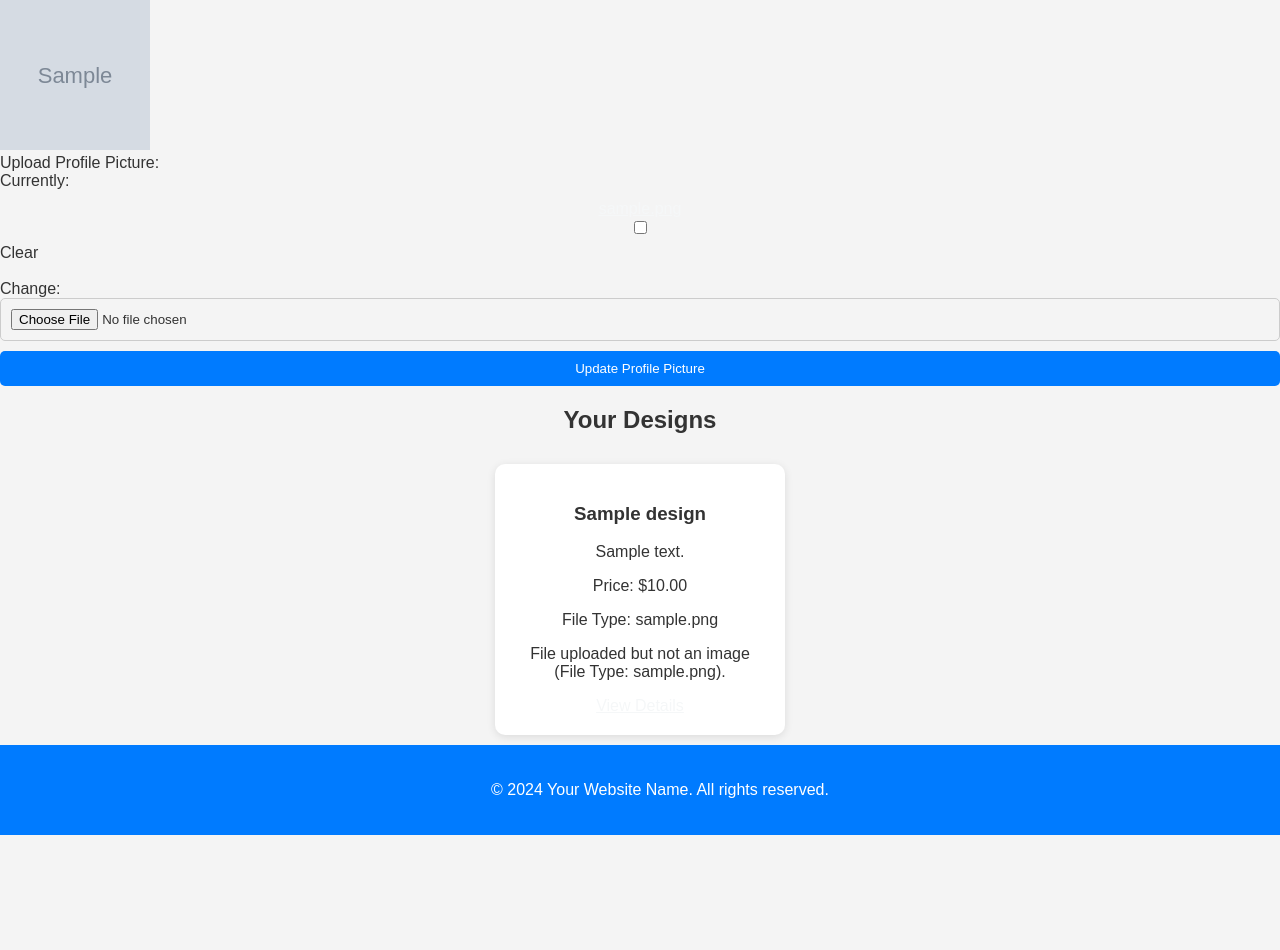
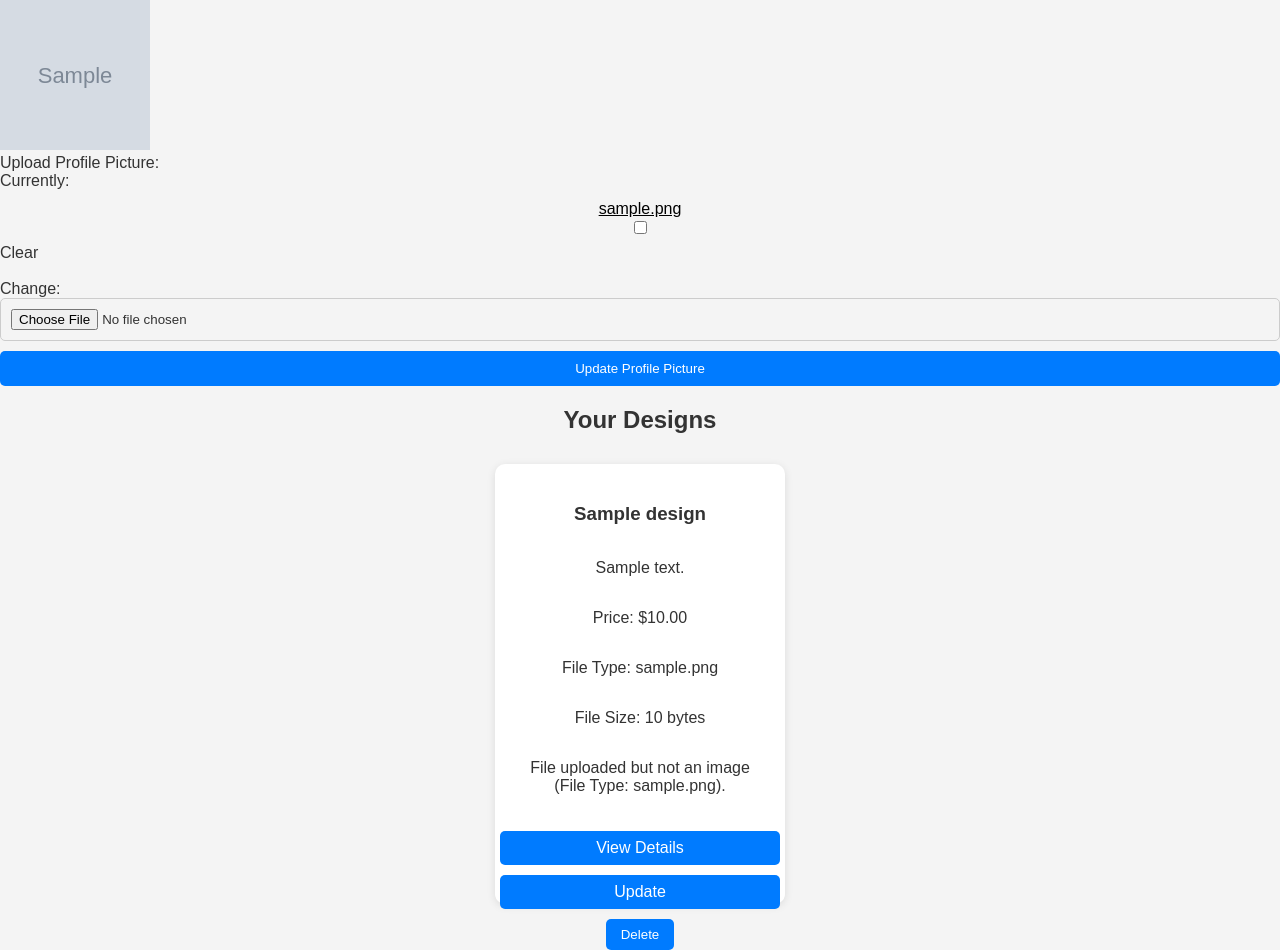
Before and after one commit to ship-Gitty/kalakunj, a Django app: page /profile/ in a window 1280 px wide. Shown: the part 120-1070 px from the top of the page. Before the commit the page ends 955 px from the top, so only its background shows below. Run offline with Django 5.2, Linux system fonts and the light colour scheme; a user stored in the database is signed in; tables that the repository leaves empty hold one stand-in row (values such as "Sample post"); grey boxes marked "Sample" are stand-in pictures.

Commit message:
COMPLETE CRUD

```diff
--- a/myproject/myapp/models.py
+++ b/myproject/myapp/models.py
@@ -1,5 +1,6 @@
 from django.contrib.auth.models import AbstractUser
 from django.db import models
+import os
 
 
 # Custom User model extending AbstractUser
--- a/myproject/myapp/static/css/style.css
+++ b/myproject/myapp/static/css/style.css
@@ -104,7 +104,7 @@ button:hover {
 }
 
 a {
-    color: #f5f7f8;
+    color: #000000;
     text-align: center;
     margin-top: 10px;
 }
@@ -142,30 +142,134 @@ main {
     flex-wrap: wrap;
 }
 
+/* Design Container - Profile & Marketplace */
+/* Ensure proper container for design items */
+/* Container for the design item */
+/* Adjust the design item container */
 .design-item {
     background-color: white;
     border-radius: 10px;
     box-shadow: 0px 2px 8px rgba(0, 0, 0, 0.1);
     margin: 10px;
     padding: 20px;
-    width: 250px;
+    width: 250px;  /* Keep the width consistent */
+    height: 400px; /* Set a fixed height for all containers */
     text-align: center;
     transition: transform 0.3s ease-in-out;
+    display: flex;
+    flex-direction: column;
+    justify-content: space-between;  /* Ensure content is spaced correctly */
 }
+
 
 .design-item:hover {
     transform: scale(1.05);
 }
 
-.design-info h4 {
-    margin: 0;
-    color: #007bff;
+/* Image styling for design */
+/* Image should fit inside the container */
+.design-item .design-image {
+    max-width: 100%;  /* Fit width */
+    max-height: 200px; /* Limit height */
+    object-fit: cover; /* Maintain aspect ratio while covering container */
+    border-radius: 10px;
 }
 
+
+/* Styling for the View Details button */
+.view-details-btn {
+    margin-top: 10px;
+    text-decoration: none;
+    background-color: #007bff;
+    color: white;
+    padding: 8px 15px;
+    border-radius: 5px;
+    display: block;  /* Block display for better alignment */
+    text-align: center;
+    transition: background-color 0.3s;
+}
+
+.view-details-btn:hover {
+    background-color: #0056b3;
+}
+
+
+
+/* Design Info */
+.design-info {
+    margin-top: 10px;
+    display: flex;
+    flex-direction: column;
+    justify-content: center;
+}
+
+/* Ensure design info is properly spaced */
 .design-info p {
     margin: 5px 0;
     font-size: 16px;
 }
+
+.design-item .view-details {
+    margin-top: auto;  /* Push button to the bottom of the container */
+    padding: 10px 15px;
+    background-color: #007bff;
+    color: white;
+    border: none;
+    border-radius: 5px;
+    cursor: pointer;
+    text-decoration: none;
+    display: inline-block;
+}
+
+.design-item .view-details:hover {
+    background-color: #0056b3;
+}
+/* Ensure button fits well with design */
+.design-item a {
+    margin-top: 10px;
+    text-decoration: none;
+    background-color: #007bff;
+    color: white;
+    padding: 8px 15px;
+    border-radius: 5px;
+    display: inline-block;
+    transition: background-color 0.3s;
+}
+
+.design-item a:hover {
+    background-color: #0056b3;
+}
+/* Button container styling */
+.button-container {
+    display: flex;
+    flex-direction: column; /* Stack buttons vertically */
+    align-items: center; /* Center align buttons */
+    margin-top: 10px; /* Space above the buttons */
+}
+
+/* General button styling */
+.view-details-btn {
+    margin-top: 10px;
+    text-decoration: none;
+    background-color: #007bff; /* Primary button color */
+    color: white; /* Text color */
+    padding: 8px 15px; /* Add padding for better appearance */
+    border-radius: 5px; /* Rounded corners */
+    width: 100%; /* Fit to the width of the container */
+    text-align: center; /* Center text */
+    transition: background-color 0.3s; /* Smooth hover transition */
+}
+
+.view-details-btn:hover {
+    background-color: #0056b3; /* Darker blue on hover */
+}
+
+/* Ensure proper spacing between the design item content and buttons */
+.design-item {
+    margin-bottom: 20px; /* Space below each design item */
+}
+
+
 
 /* Footer */
 footer {
@@ -173,9 +277,11 @@ footer {
     color: white;
     text-align: center;
     padding: 20px;
-    position: relative;
+    position: relative; /* Change to relative */
     bottom: 0;
     width: 100%;
+    /* Optional styling for a cleaner look */
+    box-shadow: 0 -2px 8px rgba(0, 0, 0, 0.1);
 }
 
 /* Responsive Design */
--- a/myproject/myapp/templates/profile.html
+++ b/myproject/myapp/templates/profile.html
@@ -17,7 +17,6 @@
     </header>
 
     <section class="profile-section">
-        <!-- Display profile picture if it exists, otherwise show default message -->
         <div class="profile-picture">
             {% if user.profile_picture %}
                 <img src="{{ user.profile_picture.url }}" alt="Profile Picture" width="150" height="150">
@@ -26,7 +25,6 @@
             {% endif %}
         </div>
 
-        <!-- Form to upload or update profile picture -->
         <form method="POST" enctype="multipart/form-data">
             {% csrf_token %}
             <label for="id_profile_picture">Upload Profile Picture:</label>
@@ -44,28 +42,33 @@
                         <h3>{{ design.title }}</h3>
                         <p>{{ design.description }}</p>
                         <p>Price: ${{ design.price }}</p>
-                        <p>File Type: {{ design.file_type }}</p>  <!-- Display file type -->
+                        <p>File Type: {{ design.file_type }}</p>
+                        <p>File Size: {{ design.file_size }} bytes</p>
 
-                        <!-- Display the file if it's an image -->
                         {% if design.file_type in "png jpeg jpg gif svg" %}
-                        <img src="{{ design.file.url }}" alt="Design Image" width="150" height="150">
-                    {% else %}
-                        <p>File uploaded but not an image (File Type: {{ design.file_type }}).</p>
-                    {% endif %}
+                            <img src="{{ design.file.url }}" alt="Design Image" class="design-image">
+                        {% else %}
+                            <p>File uploaded but not an image (File Type: {{ design.file_type }}).</p>
+                        {% endif %}
 
-
-                        <a href="{% url 'design_detail' design.id %}">View Details</a>
+                        <div class="button-container">
+                            <a href="{% url 'design_detail' design.id %}" class="view-details-btn">View Details</a>
+                            {% if user == design.artist %}
+                                <a href="{% url 'update_design' design.id %}" class="view-details-btn">Update</a>
+                                <form action="{% url 'delete_design' design.id %}" method="POST" style="display:inline;">
+                                    {% csrf_token %}
+                                    <button type="submit" class="view-details-btn" onclick="return confirm('Are you sure you want to delete this design?');">Delete</button>
+                                </form>
+                            {% endif %}
+                        </div>
                     </div>
                 {% endfor %}
             {% else %}
                 <p>You haven't uploaded any designs yet.</p>
             {% endif %}
         </div>
-
     </section>
 
-    <footer>
-        <p>&copy; 2024 Your Website Name. All rights reserved.</p>
-    </footer>
+
 </body>
 </html>
--- a/myproject/myapp/urls.py
+++ b/myproject/myapp/urls.py
@@ -11,6 +11,8 @@ from .views import (
     CustomLoginView,
     logout_view,
     profile_view,
+    update_design,
+    delete_design
 )
 from django.contrib.auth.views import LogoutView
 
@@ -23,4 +25,6 @@ urlpatterns = [
     path('login/', CustomLoginView.as_view(), name='login'),
     path('logout/', logout_view, name='logout'),  # Add this line
     path('profile/', profile_view, name='profile'),
+    path('update_design/<int:design_id>/', update_design, name='update_design'),
+    path('delete_design/<int:design_id>/', delete_design, name='delete_design'),
 ]
--- a/myproject/myapp/views.py
+++ b/myproject/myapp/views.py
@@ -1,3 +1,4 @@
+
 from django.shortcuts import render, redirect, get_object_or_404
 from django.contrib.auth.decorators import login_required
 from .forms import DesignForm, ReviewForm, MessageForm
@@ -113,7 +114,27 @@ def upload_design(request):
 
     return render(request, 'upload_design.html', {'form': form})
 
+@login_required
+def update_design(request, design_id):
+    design = get_object_or_404(Design, id=design_id)
+    if request.user != design.artist:
+        return redirect('profile')  # Redirect if the user is not the owner
 
+    if request.method == 'POST':
+        form = DesignForm(request.POST, request.FILES, instance=design)
+        if form.is_valid():
+            form.save()
+            return redirect('profile')  # Redirect to profile after successful update
+    else:
+        form = DesignForm(instance=design)
+    return render(request, 'update_design.html', {'form': form, 'design': design})
+
+@login_required
+def delete_design(request, design_id):
+    design = get_object_or_404(Design, id=design_id)
+    if request.user == design.artist:
+        design.delete()
+    return redirect('profile')  # Redirect to profile after successful deletion
 
 @login_required
 def review_design(request, design_id):
--- a/myproject/myproject/settings.py
+++ b/myproject/myproject/settings.py
@@ -128,8 +128,8 @@ STATICFILES_DIRS = [
 
 # Media files (uploaded images for profile pictures, designs, etc.)
 # Correct way to handle file paths
-MEDIA_ROOT = os.path.join(BASE_DIR, 'media/')
 MEDIA_URL = '/media/'
+MEDIA_ROOT = os.path.join(BASE_DIR, 'media')
 
 
 # Default primary key field type
```
Also changed, not shown: myproject/myapp/templates/marketplace.html (+11 -8 lines), myproject/myapp/templates/update_design.html (added, +28 -0 lines), myproject/media/designs/159198.gif (renamed from myproject/static/images/designs/159198.gif), myproject/media/designs/images.jpeg (renamed from myproject/static/images/designs/images.jpeg), myproject/media/designs/images_b4rvAzx.jpeg (added), myproject/media/designs/nepal.jpeg (added), myproject/media/designs/nepal_SuOSIdQ.jpeg (added), myproject/myapp/static/images/dilisha.png (added).
